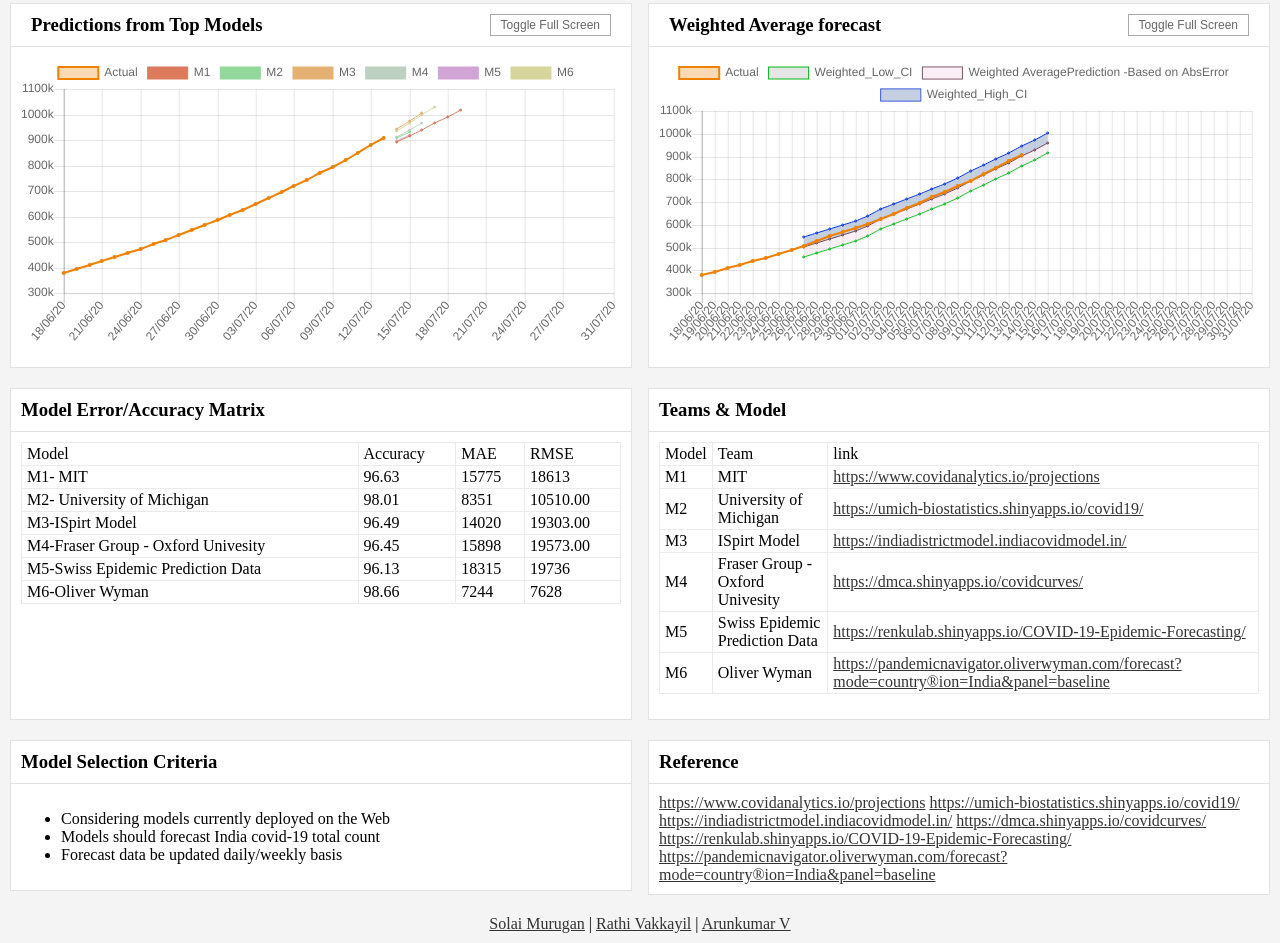
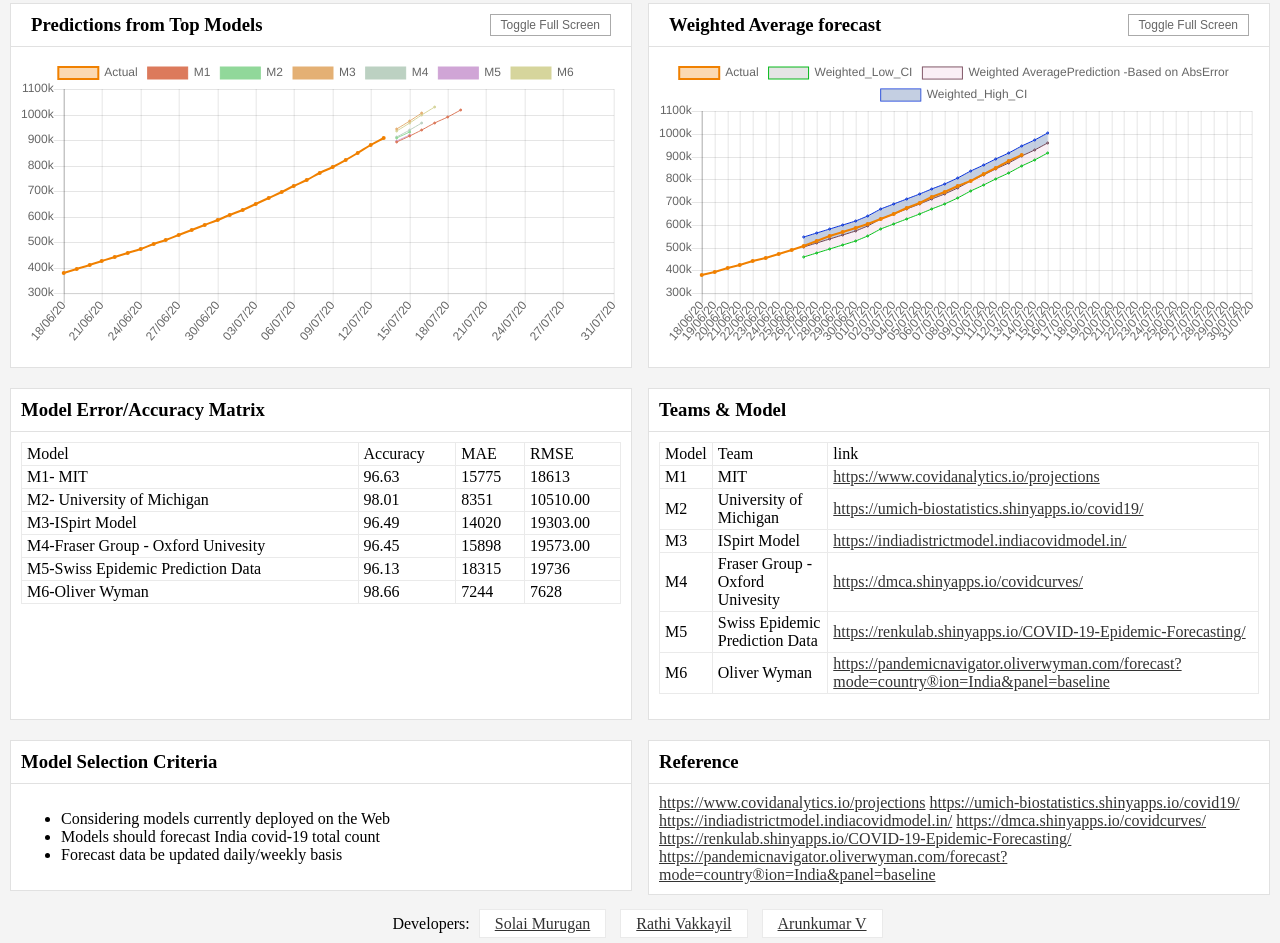
Before and after one commit to arunkumarv/covid-2, a plain HTML site: page index.html in a window 1280 px wide. Shown: the part 377-1320 px from the top of the page. Drawn offline with Linux system fonts and the light colour scheme; a web font is replaced by a local one.

Commit message:
updated developers

```diff
--- a/index.html
+++ b/index.html
@@ -237,9 +237,10 @@
         <div class="row center-xs">
             <div class="col-xs-6">
                 <div class="box">
-                    <a href="https://www.linkedin.com/in/solaimuruganv/">Solai Murugan</a> |
-                    <a href="https://www.linkedin.com/in/rathivakkayil/">Rathi Vakkayil</a> |
-                    <a href="https://www.linkedin.com/in/arunkumarv31/">Arunkumar V</a>
+                    Developers:
+                    <a class="developer" href="https://www.linkedin.com/in/solaimuruganv/">Solai Murugan</a>
+                    <a class="developer" href="https://www.linkedin.com/in/rathivakkayil/">Rathi Vakkayil</a>
+                    <a class="developer" href="https://www.linkedin.com/in/arunkumarv31/">Arunkumar V</a>
                 </div>
             </div>
         </div>
--- a/static/style.css
+++ b/static/style.css
@@ -81,3 +81,10 @@ table {
 }
 
 td { word-wrap: break-word; border: 1px solid #eaeaea; padding: 2px 5px;}
+
+a.developer {
+    padding: 5px 15px;
+    margin: 5px;
+    border: 1px solid #eaeaea;
+    background-color: #fff;
+}
```
